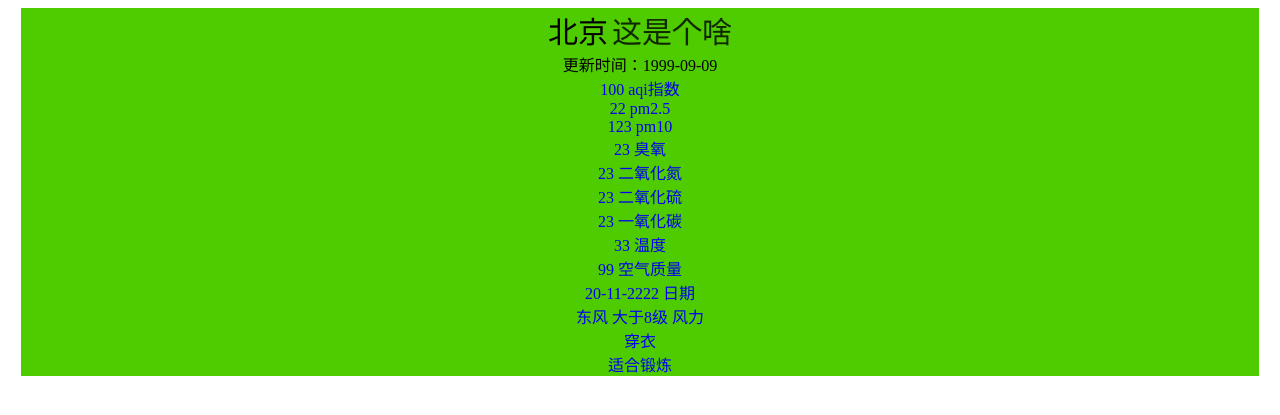
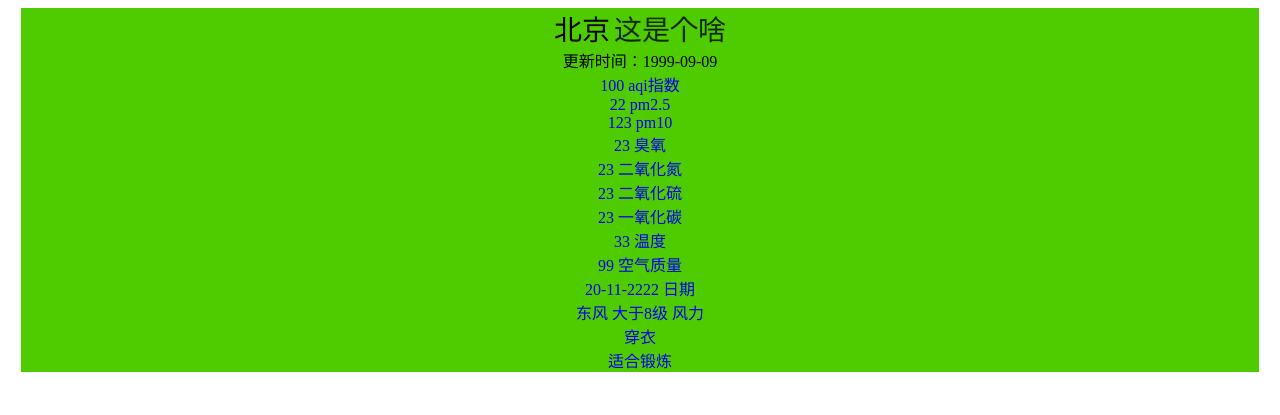
Before and after one commit to keltoy/typhon_weather, a Python web app: template templates/index2.html in a window 1280 px wide. Shown: the top 415 px of the page. Run offline with Jinja, Linux system fonts and the light colour scheme; the template is opened without the code that fills it, so the values that code supplies are empty; some libraries are stand-ins or nearby versions.

Commit message:
font again

```diff
--- a/static/css/propagation.css
+++ b/static/css/propagation.css
@@ -13,9 +13,9 @@ body {text-align: center; overflow-x:hidden;}
 .banner_bg_level5{background-color:#9590c9;}
 .banner_bg_level6{background-color:#9f6aa2;}
 
-.logo {font-size: 30px; color:#fff}
-.city_name {font-size:30px;color:#000; vertical-align:text-top;}
-.city_desc {font-size:30px;color:#000; opacity:0.8; vertical-align:text-top;}
+.logo {font-size: 36px; color:#fff}
+.city_name {font-size:28px;color:#000; vertical-align:text-top;}
+.city_desc {font-size:28px;color:#000; opacity:0.8; vertical-align:text-top;}
 .banner_top {vertical-align:text-bottom}
 .updatedtime {font-size:14px;color:#000}
 .bo_num {font-size:24px; color:#fff; vertical-align:text-bottom;}
```
